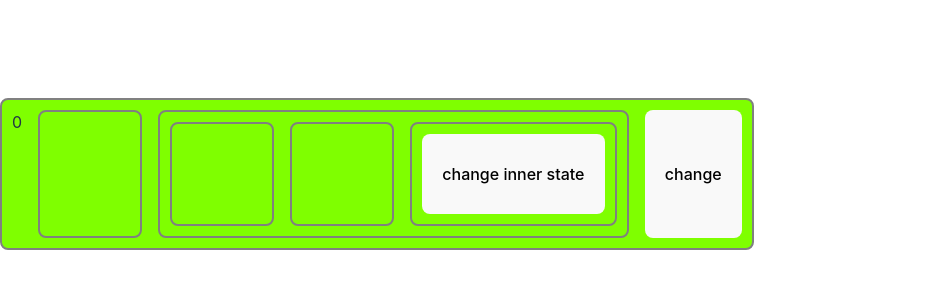
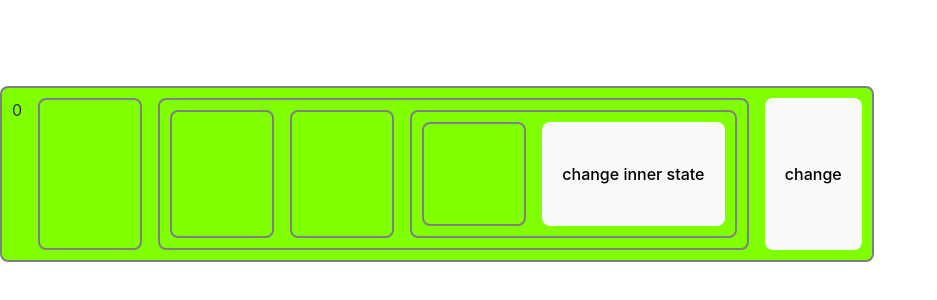
Before and after one commit to hheimerd/react-memo-demo, a React (Vite) app: page / in a window 1280 px wide. Shown: the part 226-526 px from the top of the page, without its empty margins (0-937 px from the left). Built offline with nearby package versions, Linux system fonts and the light colour scheme.

Commit message:
when you need memoize nomponent

```diff
--- a/src/main.jsx
+++ b/src/main.jsx
@@ -32,9 +32,11 @@ MemoComponent.displayName = 'MemoComponent';
 
 function WithInnerState() {
     const [innerState, setInnerState] = useState(0);
+    const memoized = useMemo(() => <PureComponent/>, []);
 
     return (
         <ColoredBlock>
+            {memoized}
             <button onClick={() => setInnerState(innerState + 1)}>change inner state</button>
         </ColoredBlock>
     )
```
